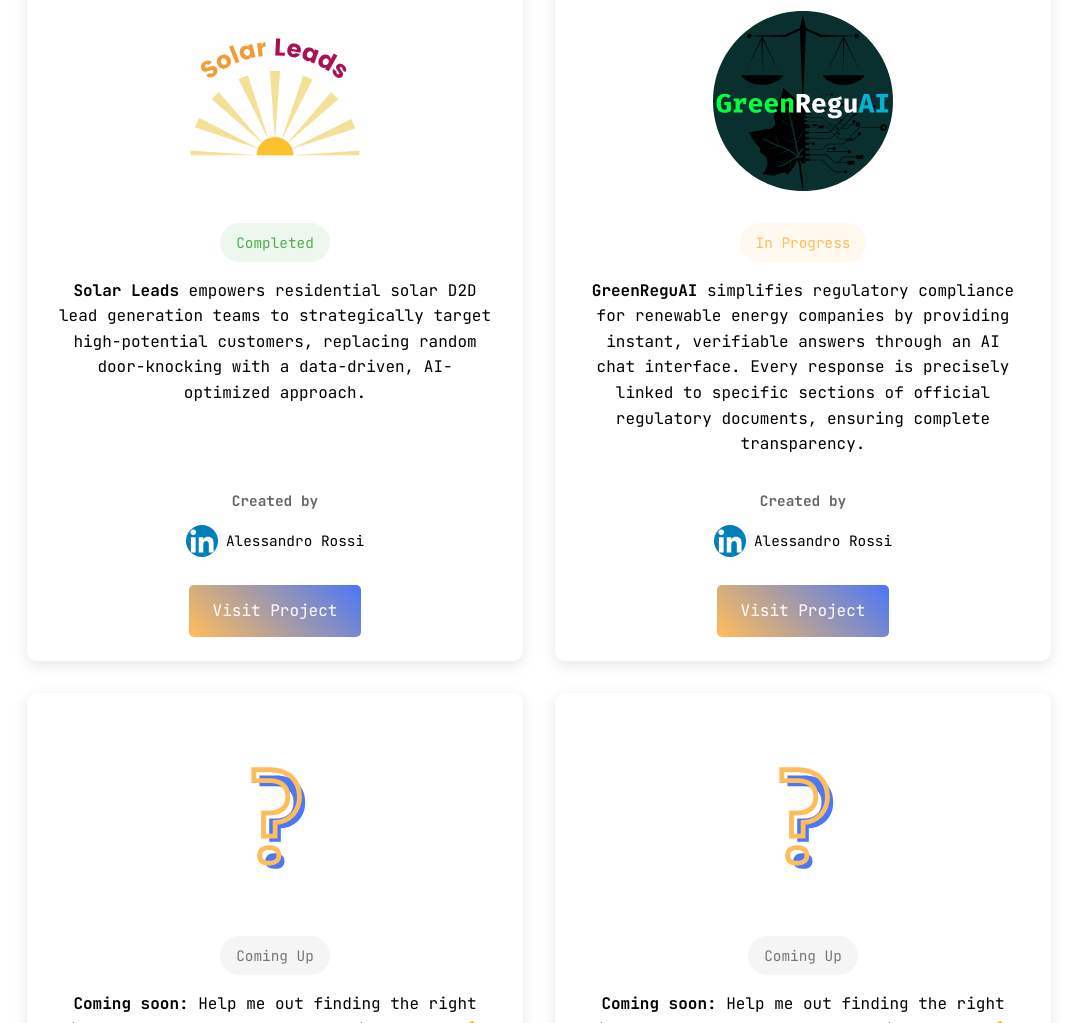
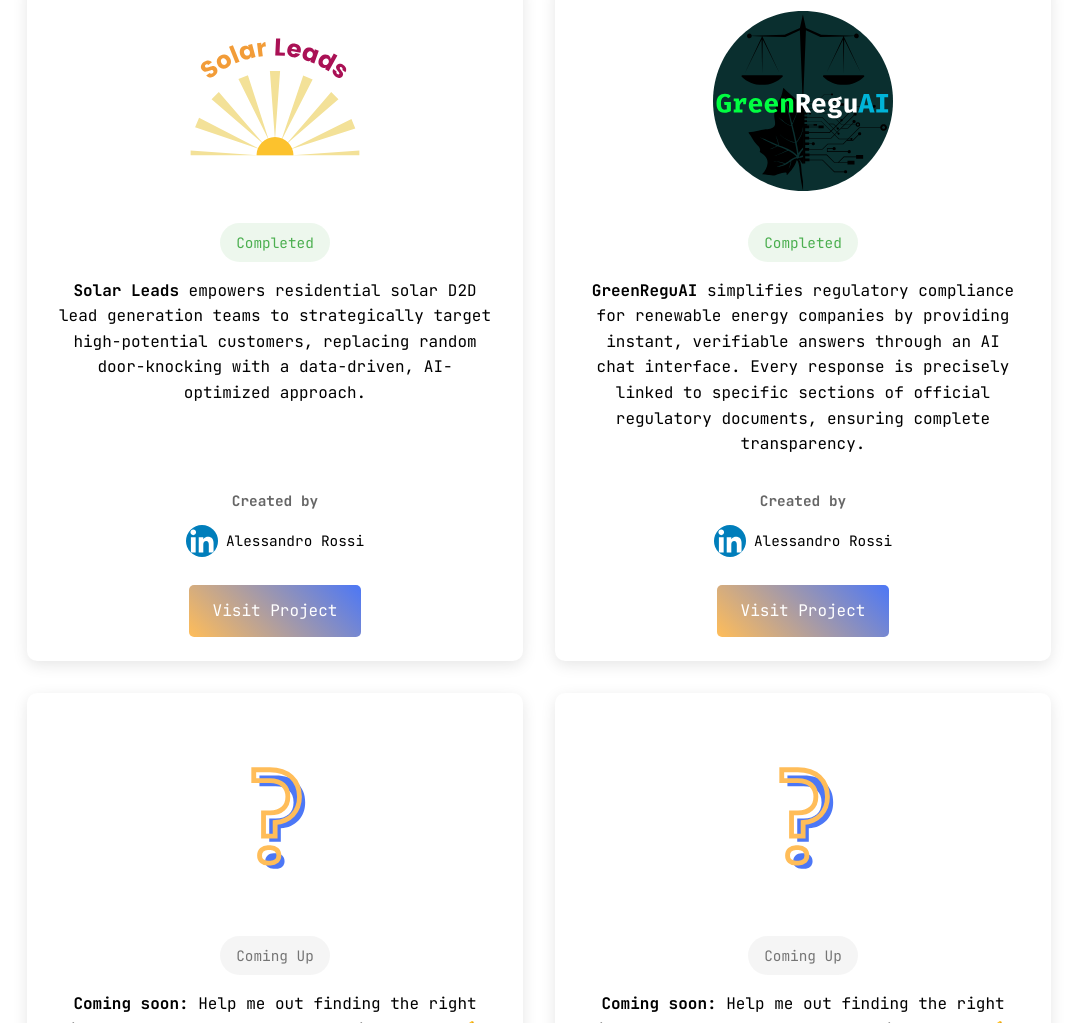
Before and after one commit to alessandroredrouge/6_Cleantech_AI_Startups_in_6_Months, a plain HTML site: page static-site/index.html in a window 1280 px wide. Shown: the part 2441-3464 px from the top of the page, without its empty margins (101-1178 px from the left). Drawn offline with Linux system fonts and the light colour scheme.

Commit message:
Update GreenReguAI status from "In Progress" to "Completed" in index.html

```diff
--- a/static-site/index.html
+++ b/static-site/index.html
@@ -124,8 +124,8 @@
                 <div class="startup-logo">
                     <img src="images/Logo GreenReguAI.svg" alt="Startup 2 Logo">
                 </div>
-                <div class="startup-status in-progress">
-                    <span>In Progress</span>
+                <div class="startup-status completed">
+                    <span>Completed</span>
                 </div>
                 <p class="startup-description">
                     <strong>GreenReguAI</strong> simplifies regulatory compliance for renewable energy companies by providing instant, verifiable answers through an AI chat interface. Every response is precisely linked to specific sections of official regulatory documents, ensuring complete transparency.
```
